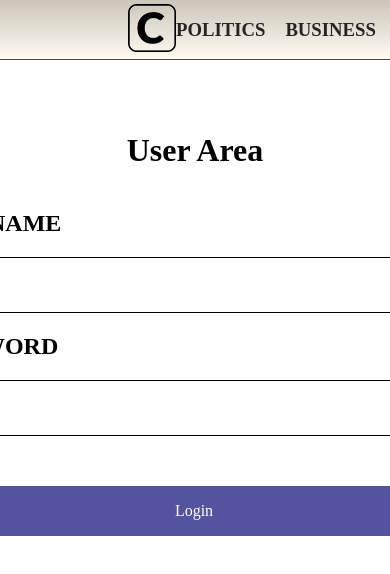
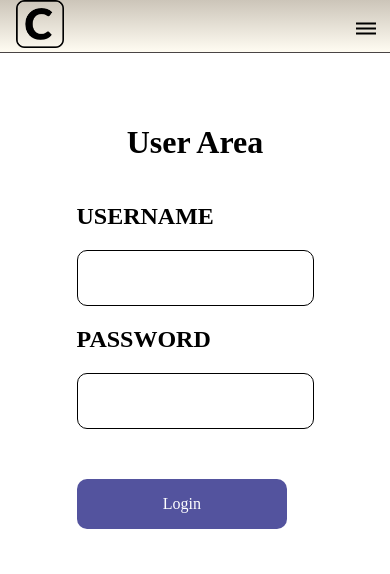
Before and after one commit to ErickMifo/Teste-FrontEnd, a React (Create React App) app: page /login in a window 390 px wide. Shown: the top 574 px of the page. Built offline with nearby package versions, Linux system fonts and the light colour scheme.

Commit message:
ADD
responsive NavBar

```diff
--- a/src/components/NavBar/styles.css
+++ b/src/components/NavBar/styles.css
@@ -42,3 +42,57 @@ a:focus {
   box-shadow: none;
   text-decoration: none;
 }
+
+.menu-icon {
+  display: none;
+}
+
+@media screen and (max-width: 768px) {
+  .logo {
+    margin-left: 1rem;
+  }
+  .menu-icon {
+    display: block;
+    margin-top: 1%;
+    margin-right: 3%;
+    font-size: 40px;
+    color: black;
+    cursor: pointer;
+  }
+  .navLinks {
+    padding: 10px;
+    position: absolute;
+    right: 0px;
+    height: 92vh;
+    top: 10vh;
+    background-color: #ffff;
+    display: flex;
+    flex-direction: column;
+    align-items: center;
+    justify-content: center;
+    width: 100%;
+    transform: translateX(100%);
+    transition: all 0.5s ease-in;
+    z-index: 1;
+  }
+
+  .navActive {
+    padding: 10px;
+    position: absolute;
+    right: 0px;
+    height: 92vh;
+    top: 10vh;
+    background-color: #ffff;
+    display: flex;
+    flex-direction: column;
+    align-items: center;
+    width: 100%;
+    transform: translateX(0%);
+    transition: all 0.5s ease-in;
+    z-index: 1;
+  }
+  .loginNav {
+    margin-top: 100px;
+    margin-left: 0px;
+  }
+}
--- a/src/components/form/styles.css
+++ b/src/components/form/styles.css
@@ -3,7 +3,7 @@
 }
 .FormInputs input {
   border-radius: 10px;
-  width: 500px;
+  width: 50vw;
   height: 30px;
   border: 1px solid;
   padding: 12px 20px;
@@ -16,7 +16,7 @@ input {
 }
 
 .formButton {
-  width: 540px;
+  width: 54vw;
   height: 50px;
   color: white;
   background-color: rgb(83, 83, 158);
```
